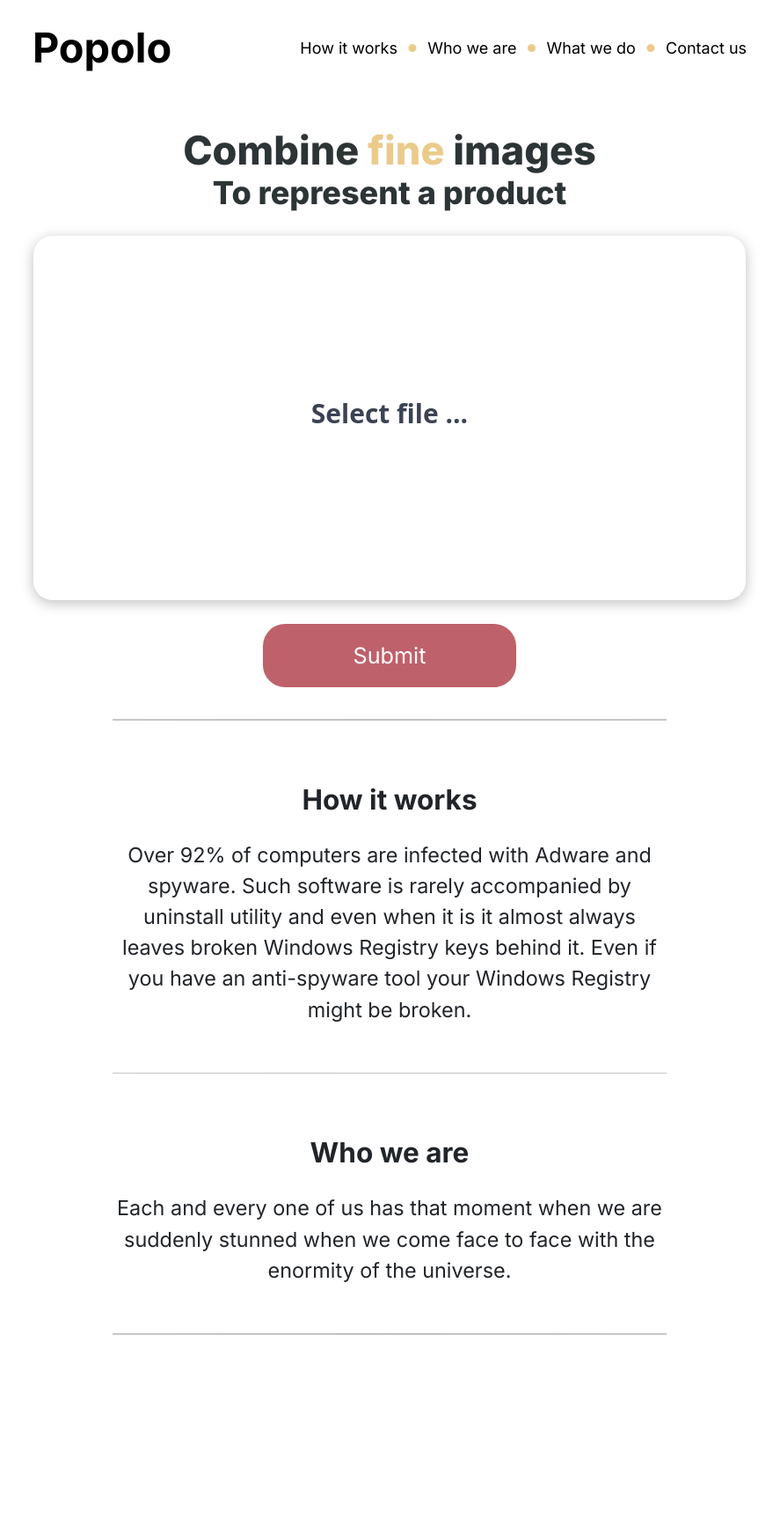
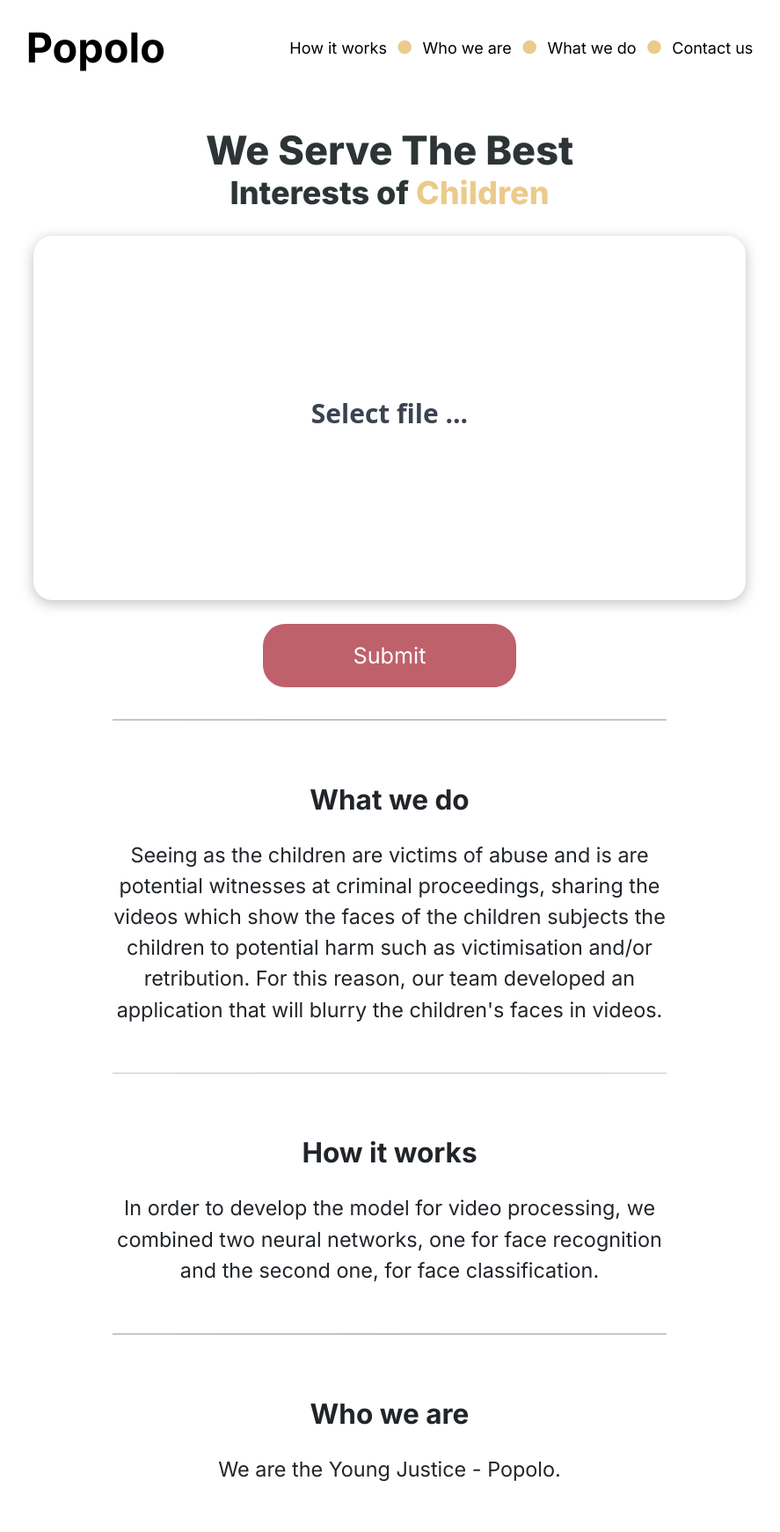
Before and after one commit to IuraCPersonal/popolo, a Flask app: page / in a window 1280 px wide. Shown: the whole page at 88% size, without its empty margins (197-1084 px from the left). Before the commit the page ends 1517 px from the top, so only its background shows below. Run offline with Flask 2, Linux system fonts and the light colour scheme; some libraries are stand-ins or nearby versions.

Commit message:
updated index.html

```diff
--- a/templates/index.html
+++ b/templates/index.html
@@ -1,7 +1,7 @@
 <html>
 
 <head>
-    <title>Python Flask Upload and display image</title>
+    <title>Popolo</title>
     <link rel="stylesheet" href="https://maxcdn.bootstrapcdn.com/bootstrap/3.3.6/css/bootstrap.min.css" />
     <script src="https://ajax.googleapis.com/ajax/libs/jquery/3.1.0/jquery.min.js"></script>
     <!-- CSS only -->
@@ -13,6 +13,7 @@
 
     <script src="https://ajax.googleapis.com/ajax/libs/jquery/2.2.4/jquery.min.js"></script>
     <script src="https://cdnjs.cloudflare.com/ajax/libs/modernizr/2.8.3/modernizr.js"></script>
+    <link rel="stylesheet" href="https://cdnjs.cloudflare.com/ajax/libs/font-awesome/4.7.0/css/font-awesome.min.css">
 </head>
 
 <body>
@@ -50,8 +51,8 @@
         <!-- BANNER -->
 
         <div class="banner__container">
-            <h1>Combine <span class="banner__keyword">fine</span> images</h1>
-            <h2>To represent a product</h2>
+            <h1>We Serve The Best</h1>
+            <h2>Interests of <span class="banner__keyword">Children</span></h2>
         </div>
 
         <div class="container">
@@ -72,7 +73,14 @@
                         <form method="post" action="/" enctype="multipart/form-data" class="d-flex flex-column align-items-center">
                             <input id="file" type="file" name="file" class="inputfile" autocomplete="off" required>
                             <label for="file" class="upload__plus">Select file ...</label>
-                            <input type="submit" value="Submit" class="button mt-3">
+                            <!-- <input type="submit" value="Submit" class="button mt-3"> -->
+                            <button
+                                type="submit"
+                                class="button mt-3"
+                                onclick="this.classList.toggle('button--loading')"
+                            >
+                                <span class="button__text">Submit</span>
+                            </button>
                         </form>
                         <div class="se-pre-con"></div>
                     </div>
@@ -85,16 +93,20 @@
 
         <div class="about__container">
             <hr class="style-two" />
+            <div class="about__div" id="whatwedo">
+                <h3>What we do</h3>
+                <p>Seeing as the children are victims of abuse and is are potential witnesses at criminal proceedings, sharing the videos which show the faces of the children subjects the children to potential harm such as victimisation and/or retribution. For this reason, our team developed an application that will blurry the children's faces in videos.</p>
+            </div>
+            <hr class="style-two" />
             <div class="about__div" id="howitworks">
                 <h3>How it works</h3>
-                <p>Over 92% of computers are infected with Adware and spyware. Such software is rarely accompanied by uninstall utility and even when it is it almost always leaves broken Windows Registry keys behind it. Even if you have an anti-spyware tool your Windows Registry might be broken.</p>
+                <p>In order to develop the model for video processing, we combined two neural networks, one for face recognition and the second one, for face classification.</p>
             </div>
             <hr class="style-two" />
             <div class="about__div" id="whoweare">
                 <h3>Who we are</h3>
-                <p>Each and every one of us has that moment when we are suddenly stunned when we come face to face with the enormity of the universe.</p>
+                <p>We are the Young Justice - Popolo.</p>
             </div>
-            <hr class="style-two" />
         </div>
     </div>
 
```
